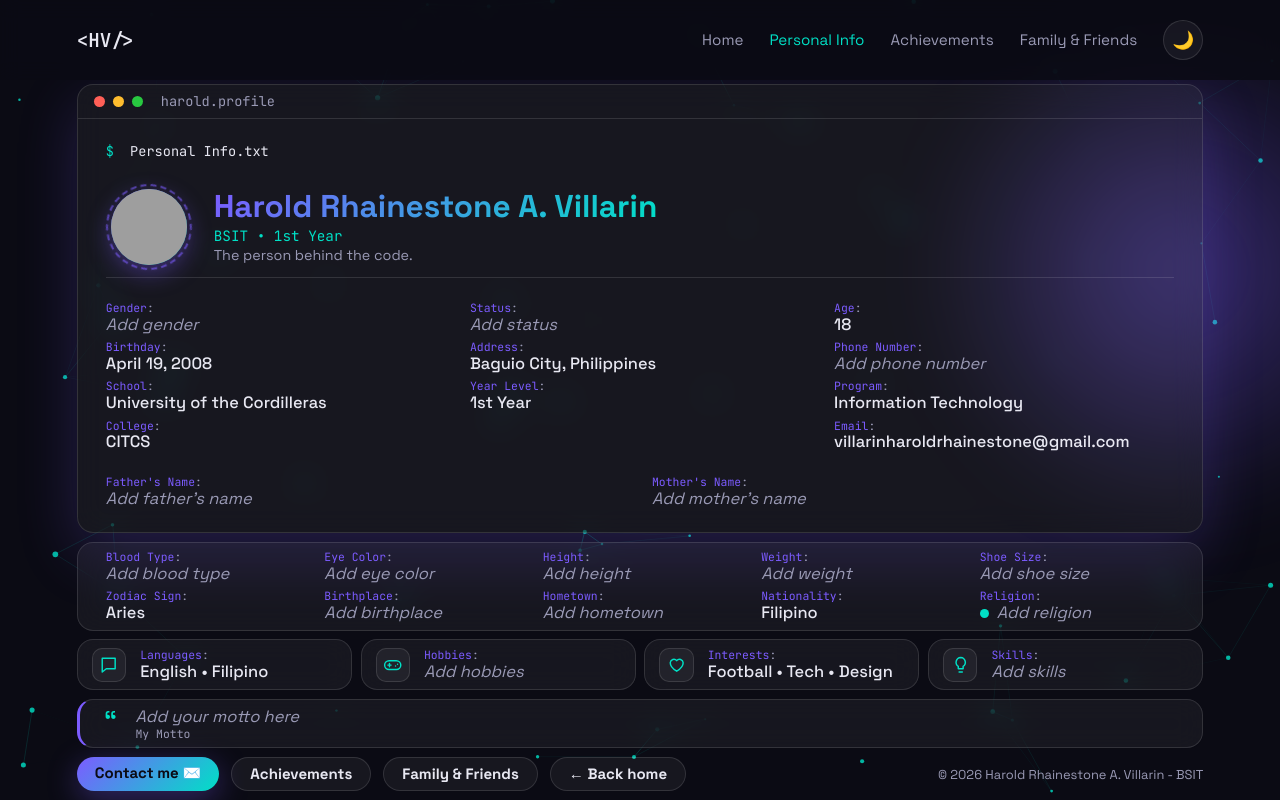
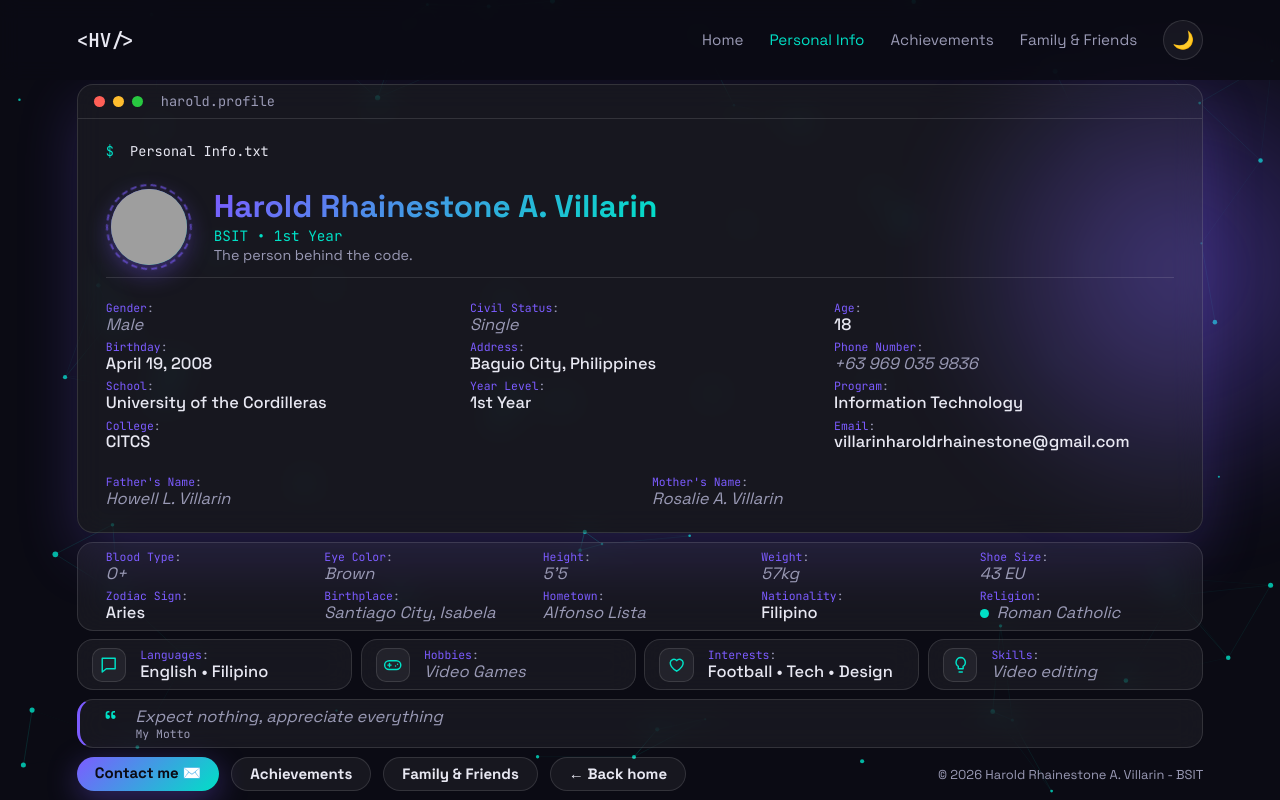
Before and after one commit to heyrolddd/harold, a plain HTML site: page about.html in a window 1280 px wide. Drawn offline with Linux system fonts and the light colour scheme; grey boxes are pictures that could not be loaded.

Commit message:
Update about.html

```diff
--- a/about.html
+++ b/about.html
@@ -192,13 +192,13 @@
       </div>
 
       <dl class="pi-grid pi-three">
-        <div><dt>Gender</dt><dd class="todo">Add gender</dd></div>
-        <div><dt>Status</dt><dd class="todo">Add status</dd></div>
+        <div><dt>Gender</dt><dd class="todo">Male</dd></div>
+        <div><dt>Civil Status</dt><dd class="todo">Single</dd></div>
         <div><dt>Age</dt><dd>18</dd></div>
 
         <div><dt>Birthday</dt><dd>April 19, 2008</dd></div>
         <div><dt>Address</dt><dd>Baguio City, Philippines</dd></div>
-        <div><dt>Phone Number</dt><dd class="todo">Add phone number</dd></div>
+        <div><dt>Phone Number</dt><dd class="todo">+63 969 035 9836</dd></div>
 
         <div><dt>School</dt><dd>University of the Cordilleras</dd></div>
         <div><dt>Year Level</dt><dd>1st Year</dd></div>
@@ -209,25 +209,25 @@
       </dl>
 
       <dl class="pi-grid pi-two">
-        <div><dt>Father's Name</dt><dd class="todo">Add father's name</dd></div>
-        <div><dt>Mother's Name</dt><dd class="todo">Add mother's name</dd></div>
+        <div><dt>Father's Name</dt><dd class="todo">Howell L. Villarin</dd></div>
+        <div><dt>Mother's Name</dt><dd class="todo">Rosalie A. Villarin</dd></div>
       </dl>
       </div>
     </section>
 
     <section class="pi-card" aria-label="More details">
       <dl class="pi-grid pi-five">
-        <div><dt>Blood Type</dt><dd class="todo">Add blood type</dd></div>
-        <div><dt>Eye Color</dt><dd class="todo">Add eye color</dd></div>
-        <div><dt>Height</dt><dd class="todo">Add height</dd></div>
-        <div><dt>Weight</dt><dd class="todo">Add weight</dd></div>
-        <div><dt>Shoe Size</dt><dd class="todo">Add shoe size</dd></div>
+        <div><dt>Blood Type</dt><dd class="todo">O+</dd></div>
+        <div><dt>Eye Color</dt><dd class="todo">Brown</dd></div>
+        <div><dt>Height</dt><dd class="todo">5'5</dd></div>
+        <div><dt>Weight</dt><dd class="todo">57kg</dd></div>
+        <div><dt>Shoe Size</dt><dd class="todo">43 EU</dd></div>
 
         <div><dt>Zodiac Sign</dt><dd>Aries</dd></div>
-        <div><dt>Birthplace</dt><dd class="todo">Add birthplace</dd></div>
-        <div><dt>Hometown</dt><dd class="todo">Add hometown</dd></div>
+        <div><dt>Birthplace</dt><dd class="todo">Santiago City, Isabela</dd></div>
+        <div><dt>Hometown</dt><dd class="todo">Alfonso Lista</dd></div>
         <div><dt>Nationality</dt><dd>Filipino</dd></div>
-        <div><dt>Religion</dt><dd><span class="pi-dot" aria-hidden="true"></span><span class="todo">Add religion</span></dd></div>
+        <div><dt>Religion</dt><dd><span class="pi-dot" aria-hidden="true"></span><span class="todo">Roman Catholic</span></dd></div>
       </dl>
     </section>
 
@@ -238,7 +238,7 @@
       </div>
       <div class="pi-card pi-tile">
         <span class="pi-icon" aria-hidden="true"><svg viewBox="0 0 24 24"><rect x="2" y="7" width="20" height="11" rx="5.5"/><path d="M6 12.5h4M8 10.5v4M15.5 13.5h.01M18 11.5h.01"/></svg></span>
-        <dl><dt>Hobbies</dt><dd class="todo">Add hobbies</dd></dl>
+        <dl><dt>Hobbies</dt><dd class="todo">Video Games</dd></dl>
       </div>
       <div class="pi-card pi-tile">
         <span class="pi-icon" aria-hidden="true"><svg viewBox="0 0 24 24"><path d="M12 20s-8-4.9-8-10.5A4.5 4.5 0 0 1 12 7a4.5 4.5 0 0 1 8 2.5C20 15.1 12 20 12 20z"/></svg></span>
@@ -246,14 +246,14 @@
       </div>
       <div class="pi-card pi-tile">
         <span class="pi-icon" aria-hidden="true"><svg viewBox="0 0 24 24"><path d="M9 17h6M10 21h4M12 3a6 6 0 0 0-3 11v3h6v-3a6 6 0 0 0-3-11z"/></svg></span>
-        <dl><dt>Skills</dt><dd class="todo">Add skills</dd></dl>
+        <dl><dt>Skills</dt><dd class="todo">Video editing</dd></dl>
       </div>
     </div>
 
     <section class="pi-card pi-motto" aria-label="My motto">
       <span class="pi-mark" aria-hidden="true">&ldquo;</span>
       <div>
-        <p class="todo">Add your motto here</p>
+        <p class="todo">Expect nothing, appreciate everything</p>
         <span class="pi-caption">My Motto</span>
       </div>
     </section>
```
